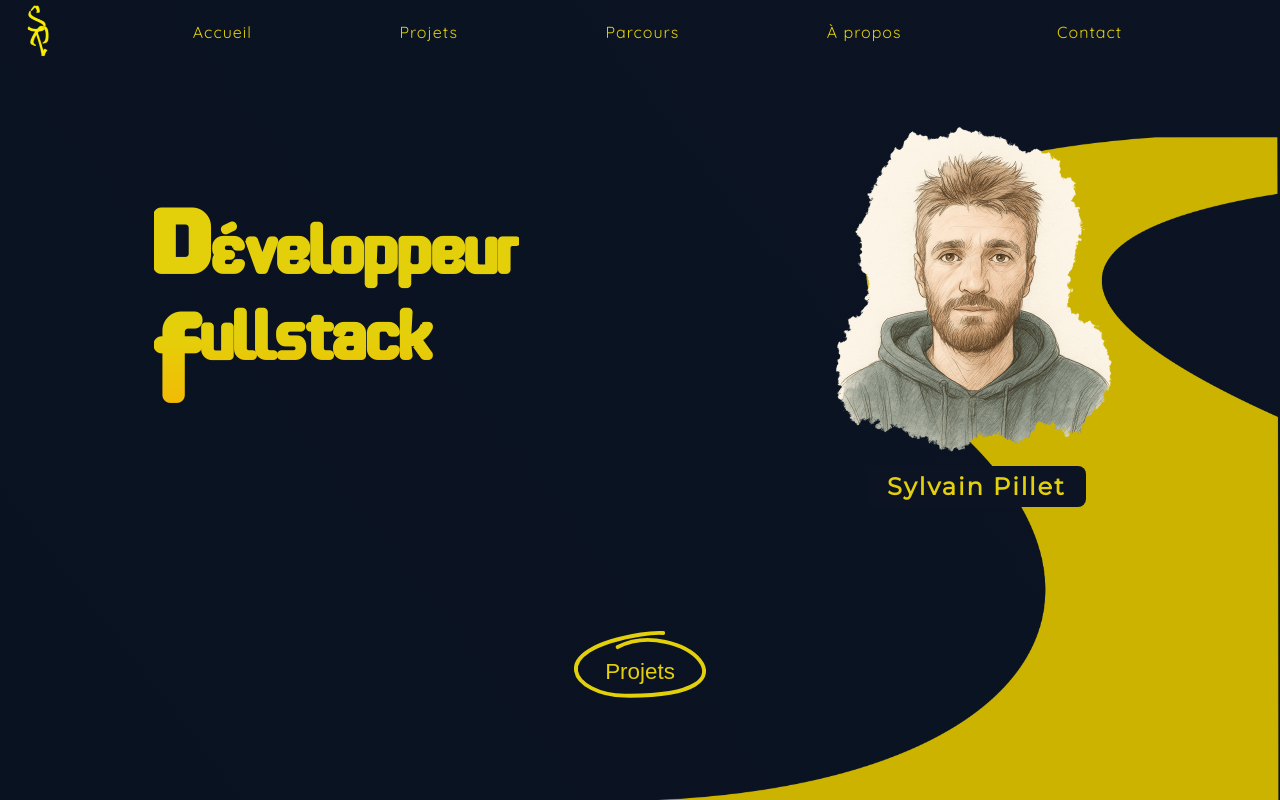
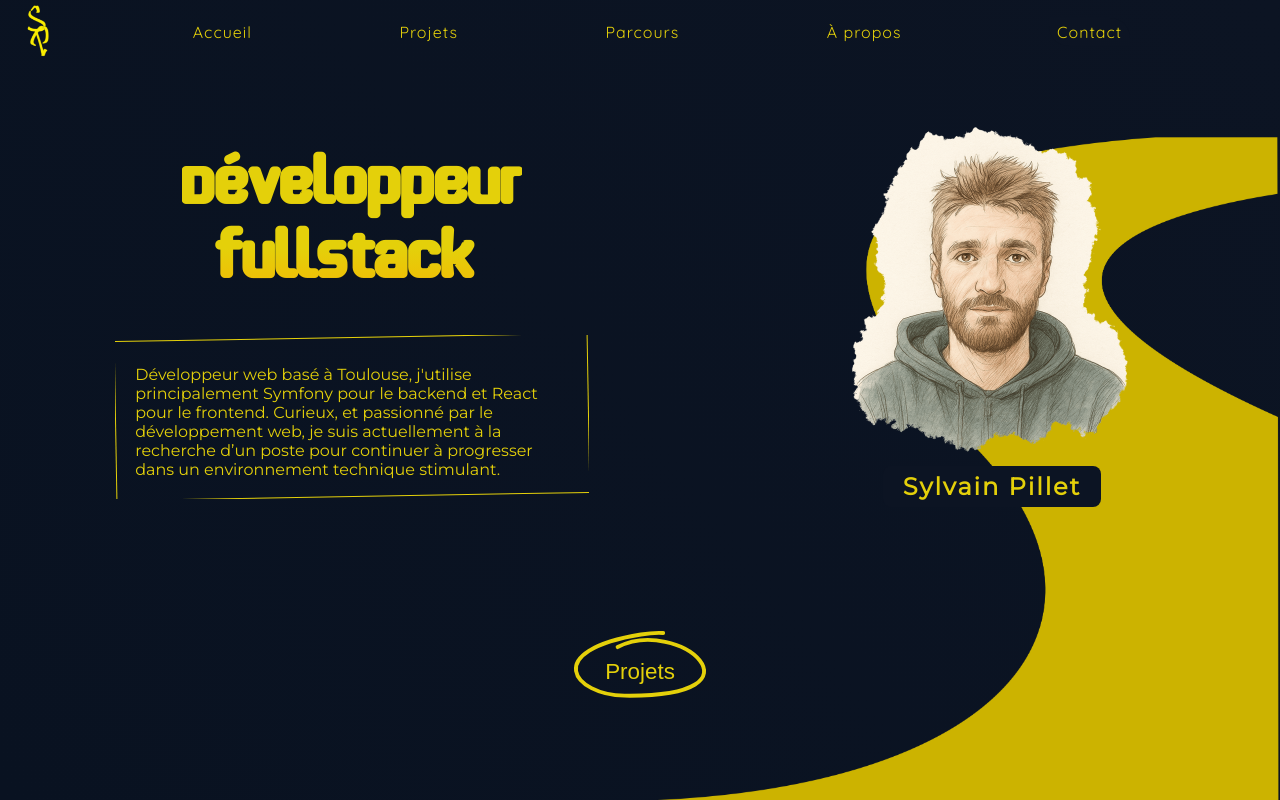
Before and after one commit to sylpi10/react-symfony-portfolio, a React (Vite) app in the folder front/: page / in a window 1280 px wide. Shown: the top 800 px of the page. Built offline with nearby package versions, Linux system fonts and the light colour scheme; no server answers.

Commit message:
travail sur la homepage, ajout d'effet typewriter sur le h1, + texte descriptio sous le texte, ajout copyright sur le footer

```diff
--- a/front/index.html
+++ b/front/index.html
@@ -5,7 +5,7 @@
     <link rel="icon" href="/assets/images/logo.ico" type="image/x-icon">
     <meta name="viewport" content="width=device-width, initial-scale=1.0" />
     <title>Développeur à Toulouse </title>
-    <meta name="description" content="Développeur web à Toulouse spécialisé en Symfony et React. Création d'applications web modernes, performantes et sur-mesure.">
+    <meta name="description" content="Développeur fullstack à Toulouse spécialisé en Symfony et React. Création d'applications web modernes.">
     <meta name="keywords" content="Développeur Symfony, Développeur React, Développeur Web Toulouse, Freelancer Web, Développement Web Moderne, JavaScript, PHP, API, Frontend, Backend, Fullstack">
     <meta name="author" content="Sylvain Pillet">
     <meta name="robots" content="index, follow">
@@ -14,7 +14,7 @@
     <meta name="geo.position" content="43.6045;1.4442">
     <meta name="ICBM" content="43.6045, 1.4442">
     <meta property="og:title" content="Développeur Symfony & React à Toulouse" />
-    <meta property="og:description" content="Je conçois des applications web performantes et modernes avec Symfony & React. Basé à Toulouse, je vous accompagne dans vos projets digitaux." />
+    <meta property="og:description" content="Je conçois des applications web performantes et modernes avec Symfony & React. Basé à Toulouse." />
     <meta property="og:url" content="https://sylvainpillet.com" />
     <meta property="og:type" content="website" />
   </head>
--- a/front/src/assets/css/home.scss
+++ b/front/src/assets/css/home.scss
@@ -29,9 +29,11 @@
         display: flex;
         flex-direction: column;
         justify-content: center;
+        align-items: center;
         height: fit-content;
         max-height: 80%;
-        align-items: flex-start;
+        min-width: 24%;
+        max-width: 50%;
         h1{
           @media screen and (min-width: 768px) {
             font-size: 4rem;
@@ -39,10 +41,10 @@
           @media screen and (max-width: 768px) {
             font-size: 2rem;
           }
-          display: flex;
+          //display: flex;
           margin: 0;
           padding-bottom: 40px;
-          flex-direction: column;
+          //flex-direction: column;
           font-family: 'effortless', serif;
           background: -webkit-linear-gradient($yellow 54%, orange);
           -webkit-background-clip: text;
@@ -56,25 +58,81 @@
           .dev{
             align-items: flex-start;
           }
-          @media screen and (min-width: 768px) {
-            span.first-letter {
-              font-size: 7rem;
-              //line-height: 132px;
+          //@media screen and (min-width: 768px) {
+          //  span.first-letter {
+          //    font-size: 7rem;
+          //    //line-height: 132px;
+          //  }
+          //}
+          //@media screen and (max-width: 768px) {
+          //  span.first-letter{
+          //    font-size: 6rem;
+          //    line-height: 50px;
+          //  }
+          //}
+
+          .cursor {
+            display: inline-block;
+            width: 12px;
+            background: transparent;
+            animation: blink 1s infinite;
+            margin-left: 4px;
+          }
+
+          @keyframes blink {
+            0%, 50% {
+              opacity: 1;
             }
-          }
-          @media screen and (max-width: 768px) {
-            span.first-letter{
-              font-size: 6rem;
-              line-height: 50px;
+            50.01%, 100% {
+              opacity: 0;
             }
           }
 
         }
+        .person-description{
+          position: relative;
+          display: inline-block;
+          min-width: 25%;
+          max-width: 74%;
+          color: $yellow;
+          padding: 14px 20px;
+          overflow: hidden;
+          &::before {
+            content: '';
+            position: absolute;
+            top: 2px;
+            left: 0;
+            width: 0;
+            height: 0;
+            border-top: 1px solid $yellow;
+            border-left: 1px solid $yellow;
+            animation: border-appear 1s forwards;
+            animation-timing-function: cubic-bezier(0.68, -0.55, 0.27, 1.55);
+            transform: skewX(1deg) skewY(-1deg);
+          }
+          &::after {
+            content: '';
+            position: absolute;
+            bottom: 2px;
+            right: 0;
+            width: 0;
+            height: 0;
+            border-bottom: 1px solid $yellow;
+            border-right: 1px solid $yellow;
+            animation: border-appear 1s forwards;
+            animation-timing-function: cubic-bezier(0.68, -0.55, 0.27, 1.55);
+            animation-delay: .6s;
+            transform: skewX(1deg) skewY(-1deg);
+          }
+        }
       }
       .picture-wrapper{
+        max-width: 50%;
+        width: 40%;
         display: flex;
         flex-direction: column;
         align-items: center;
+        z-index: 20;
         img{
           width: 300px;
           height: auto;
@@ -168,25 +226,10 @@
         }
       }
     }
-
-    //.project-link:hover,
-    //.project-link:focus-visible{
-    //  --_p: 0px;
-    //  outline-color: var(--color);
-    //  outline-offset: .05em;
-    //}
-    //.project-link:active {
-    //  background: var(--color);
-    //  a{
-    //    color: $main_color;
-    //  }
-    //}
   }
 }
 .home-description{
-  //padding: 40px 60px;
   display: flex;
-  //gap: 40px;
   .para-container{
     padding: 20px;
     position: relative;
@@ -197,7 +240,6 @@
       width: calc(50% + 80px);
     }
     &.second-para{
-      //background-image: url("public/assets/images/react.svg");
       width: 50%;
     }
     p{
@@ -213,3 +255,18 @@
     padding: 14px;
   }
 }
+
+@keyframes border-appear {
+  0% {
+    width: 0;
+    height: 0;
+  }
+  50% {
+    width: 100%;
+    height: 0;
+  }
+  100% {
+    width: 100%;
+    height: 100%;
+  }
+}
--- a/front/src/components/pages/Home.jsx
+++ b/front/src/components/pages/Home.jsx
@@ -1,24 +1,48 @@
 import { Link } from "react-router-dom";
 import profilPic from "../../../public/assets/images/avatar.png";
 import shape from "../../../public/assets/images/shape.svg";
+import {useEffect, useState} from "react";
 
 const Home = () => {
+
+    const text = "Développeur\nFullstack";
+    const [displayedText, setDisplayedText] = useState('');
+    const [index, setIndex] = useState(0);
+
+    useEffect(() => {
+        if (index < text.length) {
+            const timeout = setTimeout(() => {
+                setDisplayedText(text.slice(0, index + 1)); // slice jusqu'à index + 1
+                setIndex(index + 1); // avance index
+            }, 160);
+
+            return () => clearTimeout(timeout);
+        }
+    }, [index, text]);
+
     return (
         <>
         <main className="homepage">
             <div className="hero-area">
                 <div className="presentation">
                     <div className="person">
-                        <h1>
-              <span className="concepteur title">
-                <span className="first-letter">D</span>éveloppeur
-              </span>
-                            <span className="dev title">
-                <span className="first-letter">F</span>ullstack
-              </span>
+                        <h1 className="typewriter">
+                            {displayedText.split('\n').map((line, i) => (
+                                <span key={i}>
+                                            {line}
+                                    {i !== displayedText.split('\n').length - 1 && <br />}
+                                </span>
+                            ))}
+                            <span className="cursor">|</span>
                         </h1>
+                        <div className="person-description">
+                            <p>
+                                Développeur web basé à Toulouse, j'utilise principalement Symfony pour le backend et React pour le frontend.
+                                Curieux, et passionné par le développement web, je suis actuellement à la recherche d’un poste pour continuer à progresser dans un environnement technique stimulant.
+                            </p>
+                        </div>
                     </div>
-                    <div className="picture-wrapper">
+                    <div className={`picture-wrapper`}>
                         <img src={profilPic} alt="photo de profil" width="300" />
                         <h2>Sylvain Pillet</h2>
                     </div>
@@ -34,15 +58,15 @@ const Home = () => {
                 <img className="shape" src={shape} alt="" />
             </div>
         </main>
-        <div className="home-description">
-            <div className="para-container first-para">
-                <p> Développeur web basé à <b>Toulouse</b>, j'utilise principalement <b>Symfony</b> pour le <b>backend</b> et <b>React</b> pour le <b>frontend</b>.
-                    Curieux, et passionné par le <b>développement web</b>, je suis actuellement à la recherche d’un <b>poste</b> pour continuer à progresser dans un environnement technique stimulant.</p>
-            </div>
-            <div className="para-container second-para">
-                <p>Mon objectif : contribuer à des <b>projets concrets</b>, progresser sur les <b>bonnes pratiques</b>, et évoluer dans une <b>équipe</b> où je pourrai <b>développer mes compétences</b> tout en apportant ma touche.</p>
-            </div>
-        </div>
+        {/*<div className="home-description">*/}
+        {/*    <div className="para-container first-para">*/}
+        {/*        <p> Développeur web basé à <b>Toulouse</b>, j'utilise principalement <b>Symfony</b> pour le <b>backend</b> et <b>React</b> pour le <b>frontend</b>.*/}
+        {/*            Curieux, et passionné par le <b>développement web</b>, je suis actuellement à la recherche d’un <b>poste</b> pour continuer à progresser dans un environnement technique stimulant.</p>*/}
+        {/*    </div>*/}
+        {/*    <div className="para-container second-para">*/}
+        {/*        <p>Mon objectif : contribuer à des <b>projets concrets</b>, progresser sur les <b>bonnes pratiques</b>, et évoluer dans une <b>équipe</b> où je pourrai <b>développer mes compétences</b> tout en apportant ma touche.</p>*/}
+        {/*    </div>*/}
+        {/*</div>*/}
         </>
     );
 };
```
Also changed, not shown: front/src/components/Footer.jsx (+15 -4 lines).
